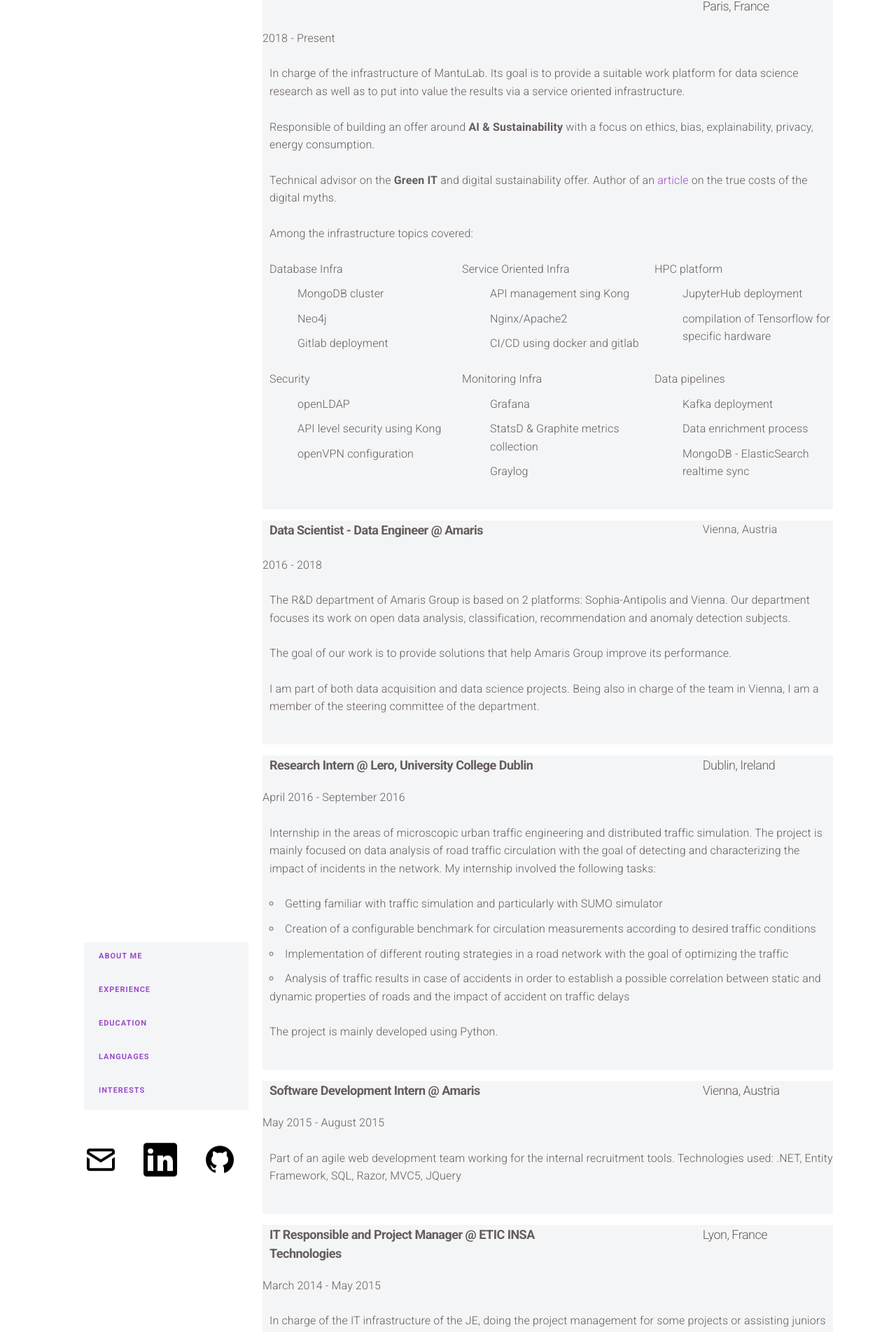
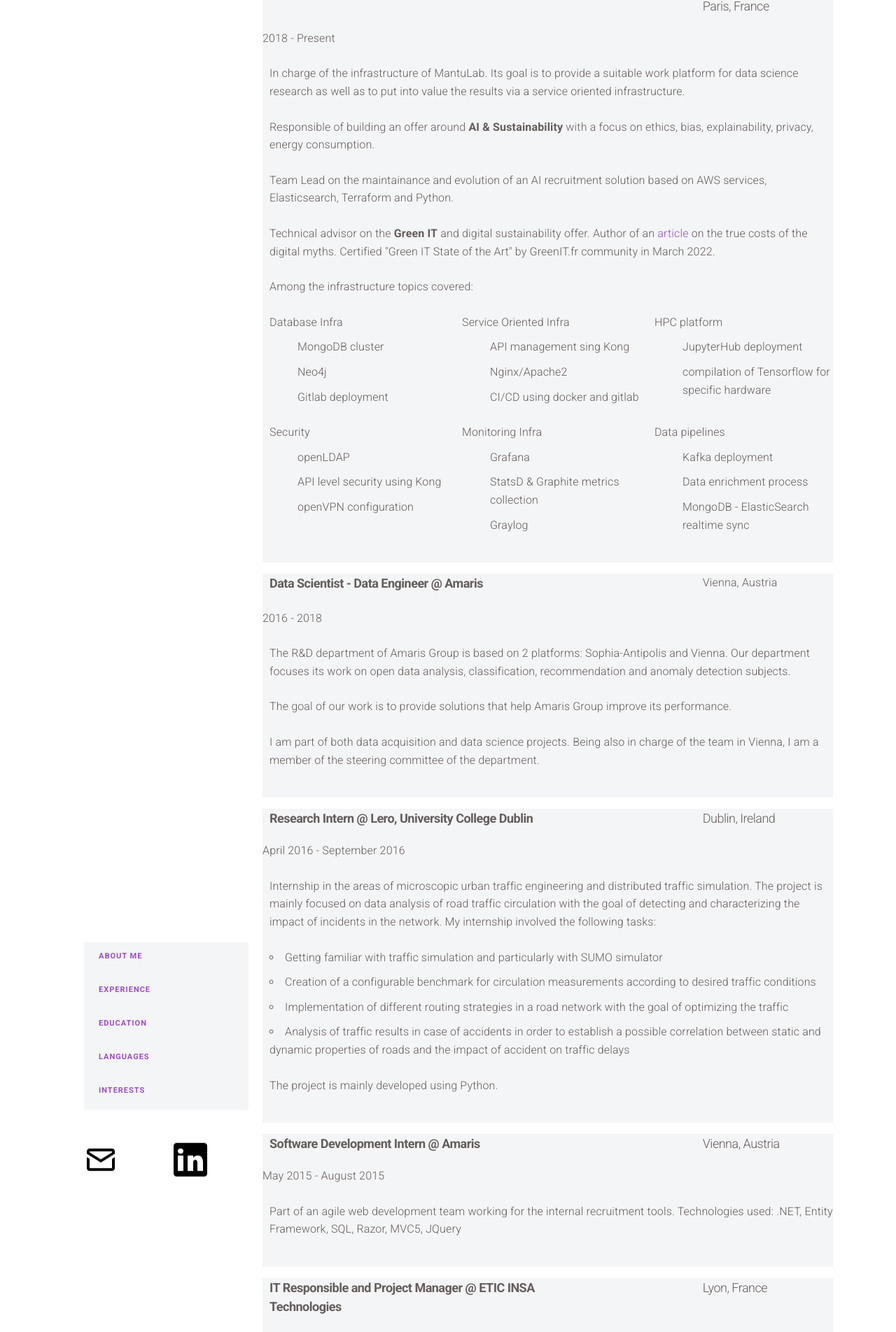
Before and after one commit to lcapatina/personal-website, a Jekyll site: the page built from index.html, in a window 1280 px wide. Shown: the part 982-2886 px from the top of the page at 70% size. Built offline with Jekyll 4.4.1, drawn with Linux system fonts in a browser that asks for light colours; nearby versions of some CDN libraries; some of the changed text lies outside the part shown.

Commit message:
update experience

```diff
--- a/_includes/experience.html
+++ b/_includes/experience.html
@@ -24,8 +24,16 @@
                 with a focus on ethics, bias, explainability, privacy, energy consumption.
             </p>
             <p>
+                Team Lead on the maintainance and evolution of an AI recruitment solution
+                based on AWS services, Elasticsearch, Terraform and Python.
+            </p>
+            <p>
                 Technical advisor on the <strong>Green IT</strong> and digital sustainability offer.
                 Author of an <a href="https://www.mantu.com/blog/business-insights/digital-myths-the-true-cost-of-a-data-driven-world/">article</a> on the true costs of the digital myths.
+                Certified "Green IT State of the Art" by GreenIT.fr community in March 2022.
+            </p>
+            <p>
+
             </p>
             <p>Among the infrastructure topics covered: </p>
                 <div class="row">
--- a/_includes/navigation.html
+++ b/_includes/navigation.html
@@ -35,13 +35,5 @@
         </picture>
       </a>
     </div>
-    <div class="column">
-      <a href="https://github.com/lcapatina">
-        <picture>
-          <source srcset="{{site.baseurl}}/assets/img/github.webp" type="image/webp">
-          <img src="{{site.baseurl}}/assets/img/github.png" alt="description">
-        </picture>
-      </a>
-    </div>
   </div>
 </div>
```
